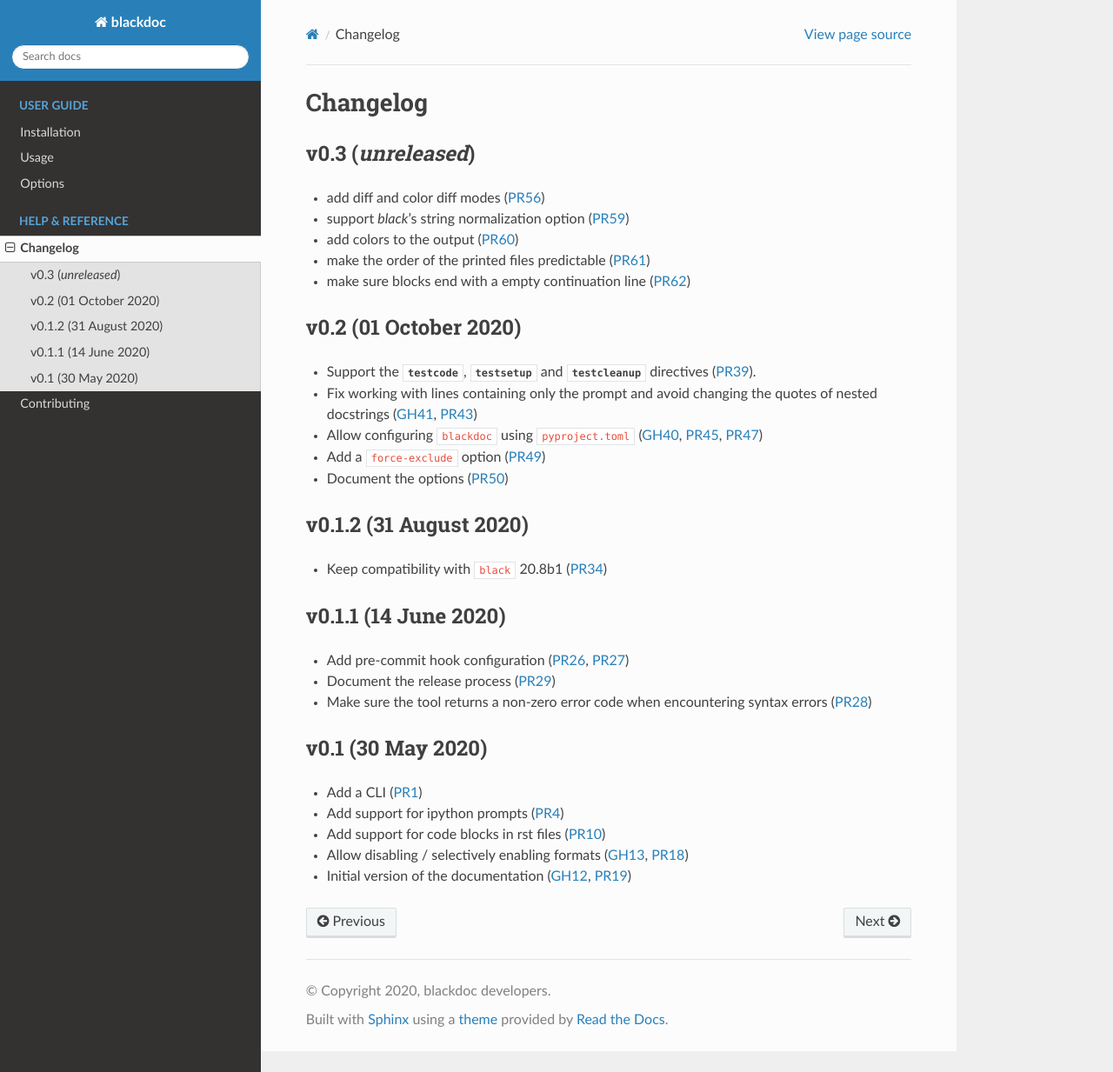
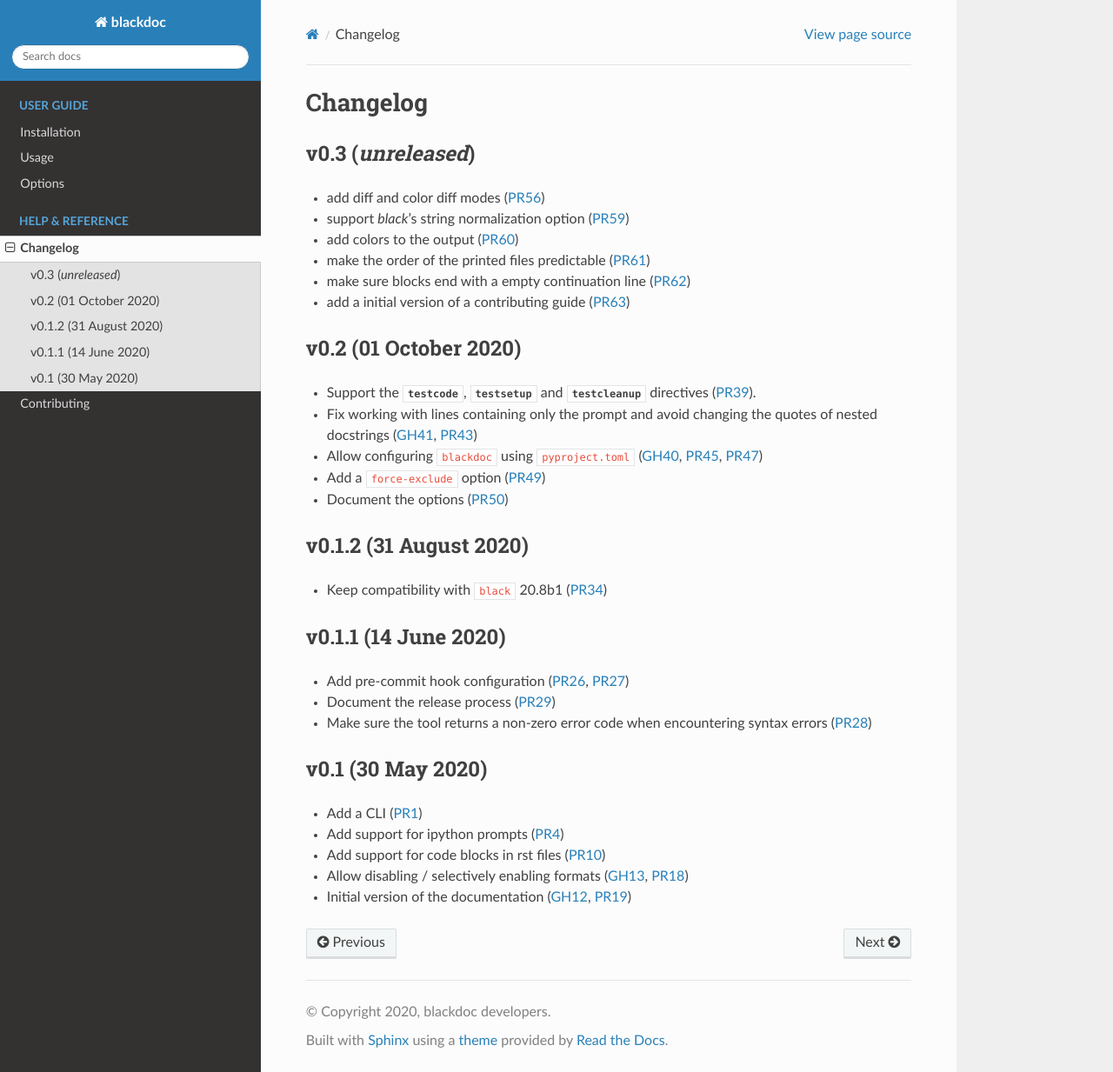
Before and after one commit to keewis/blackdoc, a Sphinx documentation site: the page built from doc/changelog.rst, in a window 1280 px wide and 1233 px high. Shown: the whole window at 87% size. Built offline with Sphinx 7.4.7 and the Read the Docs theme 2.0.0, drawn with Linux system fonts in a browser that asks for light colours.

Commit message:
update changelog.rst

```diff
--- a/doc/changelog.rst
+++ b/doc/changelog.rst
@@ -8,6 +8,7 @@
 - add colors to the output (:pull:`60`)
 - make the order of the printed files predictable (:pull:`61`)
 - make sure blocks end with a empty continuation line (:pull:`62`)
+- add a initial version of a contributing guide (:pull:`63`)
 
 
 v0.2 (01 October 2020)
```
